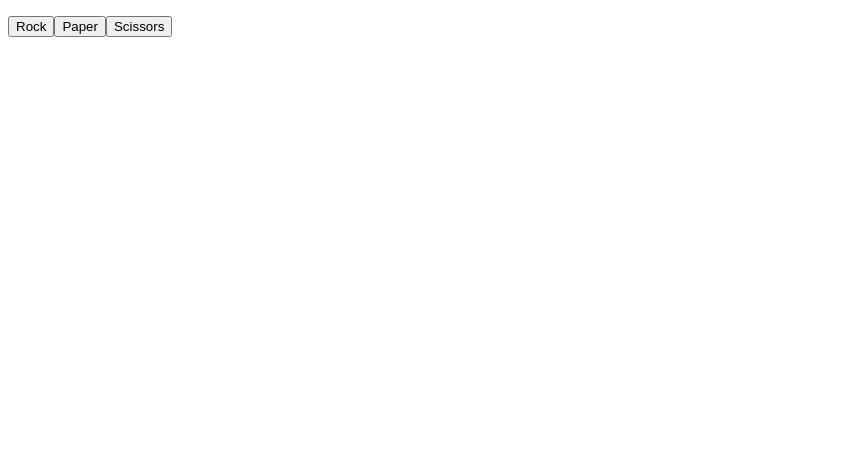
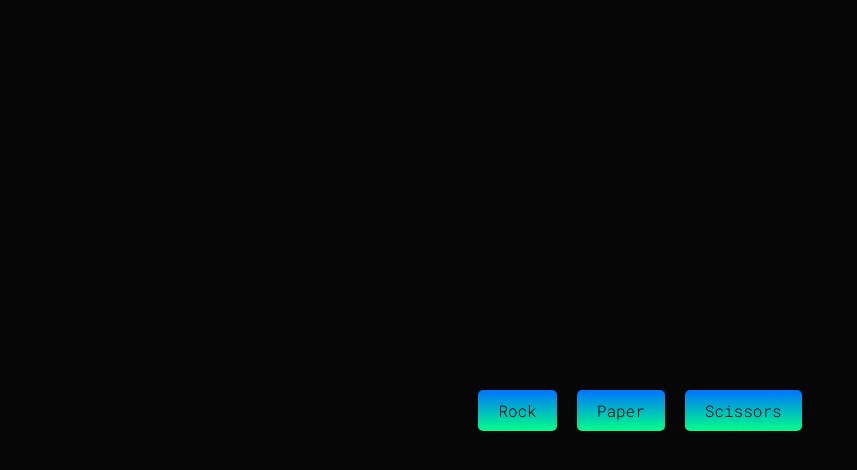
Before and after one commit to JorgeRamirez512/rock_paper_scissors, a plain HTML site: page index.html in a window 1280 px wide. Shown: the whole page, without its empty margins (0-857 px from the left). Drawn offline with Linux system fonts and the light colour scheme.

Commit message:
added font link and linked to css file

```diff
--- a/index.html
+++ b/index.html
@@ -4,7 +4,8 @@
     <meta charset="UTF-8">
     <meta name="viewport" content="width=device-width, initial-scale=1.0">
     <title>Rock Paper Scissors version 2</title>
-
+    <link rel="stylesheet" href="https://fonts.googleapis.com/css2?family=Roboto+Mono:wght@300&display=swap">
+    <link rel="stylesheet" href="style.css">
 </head>
 <body>
 
```
